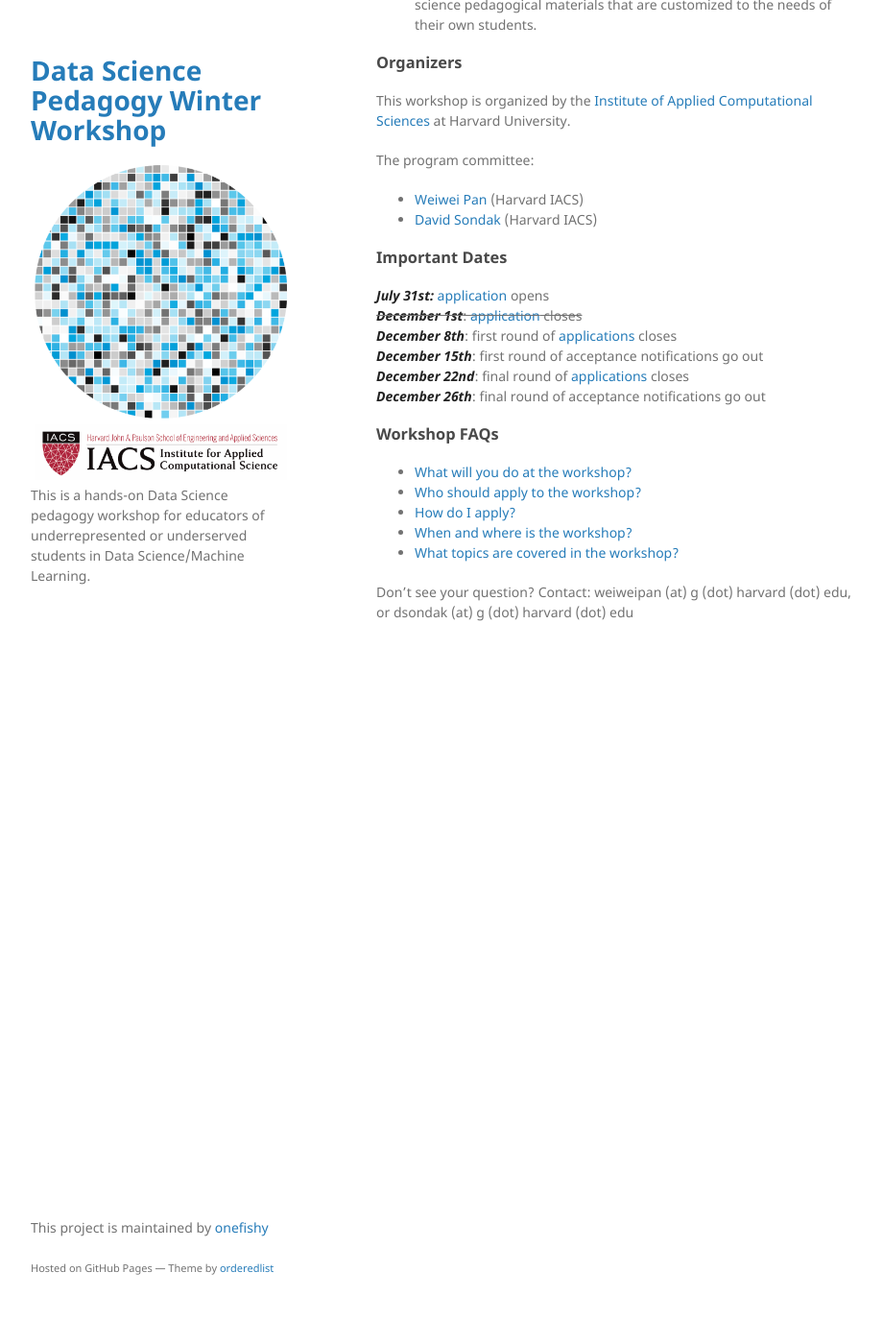
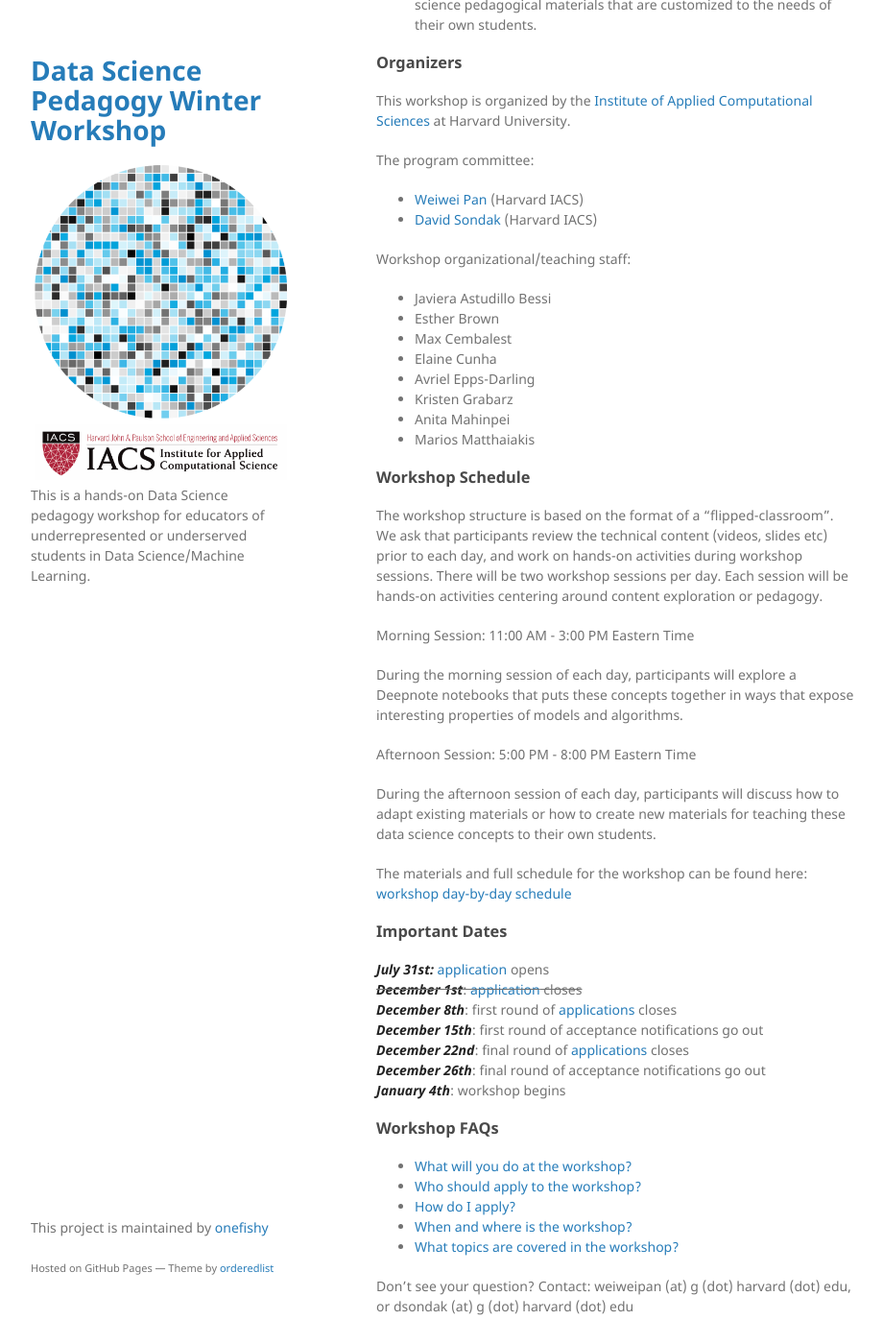
Before and after one commit to onefishy/data-science-workshop, a Jekyll site: the page built from docs/index.md, in a window 1280 px wide and 1400 px high, scrolled down 365 px. Shown: the whole window at 96% size, without its empty margins (178-1098 px from the left). Built offline with Jekyll 4.4.1, drawn with Linux system fonts in a browser that asks for light colours; our own code applies the rules of GitHub Pages for plain Markdown files; some of the changed text lies outside the part shown.

Commit message:
Update index.md

```diff
--- a/docs/index.md
+++ b/docs/index.md
@@ -1,6 +1,6 @@
 # General Information
 This is a week long data science pedagogy workshop for educators of underrepresented or underserved college students in data
-science. The workshop is ***virtual*** and will take place January 4-8, 2021. There is no cost for participation.
+science. The workshop is ***virtual*** and will take place **January 4-8, 2021**. There is no cost for participation.
 
 The goals of the workshop are to:
 1. help educators, who are new to the field, build sound foundations in data science
@@ -15,6 +15,29 @@ The program committee:
 - [Weiwei Pan](https://onefishy.github.io) (Harvard IACS)
 - [David Sondak](https://dsondak.github.io) (Harvard IACS)
 
+Workshop organizational/teaching staff:
+- Javiera Astudillo Bessi
+- Esther Brown
+- Max Cembalest
+- Elaine Cunha
+- Avriel Epps-Darling
+- Kristen Grabarz
+- Anita Mahinpei
+- Marios Matthaiakis
+
+### Workshop Schedule
+The workshop structure is based on the format of a “flipped-classroom”. We ask that participants review the technical content (videos, slides etc) prior to each day, and work on hands-on activities during workshop sessions. There will be two workshop sessions per day. Each session will be hands-on activities centering around content exploration or pedagogy.
+
+Morning Session: 11:00 AM - 3:00 PM Eastern Time
+
+During the morning session of each day, participants will explore a Deepnote notebooks that puts these concepts together in ways that expose interesting properties of models and algorithms.
+
+Afternoon Session: 5:00 PM - 8:00 PM Eastern Time
+
+During the afternoon session of each day, participants will discuss how to adapt existing materials or how to create new materials for teaching these data science concepts to their own students.
+
+The materials and full schedule for the workshop can be found here: [workshop day-by-day schedule](./schedule.html)
+
 ### Important Dates
 
 ***July 31st:*** [application](./application-process.html) opens<br>
@@ -22,7 +45,8 @@ The program committee:
 ***December 8th***: first round of [applications](./application-process.html) closes<br>
 ***December 15th***: first round of acceptance notifications go out<br>
 ***December 22nd***: final round of [applications](./application-process.html) closes<br>
-***December 26th***: final round of acceptance notifications go out
+***December 26th***: final round of acceptance notifications go out<br>
+***January 4th***: workshop begins
 
 
 ### Workshop FAQs
```
